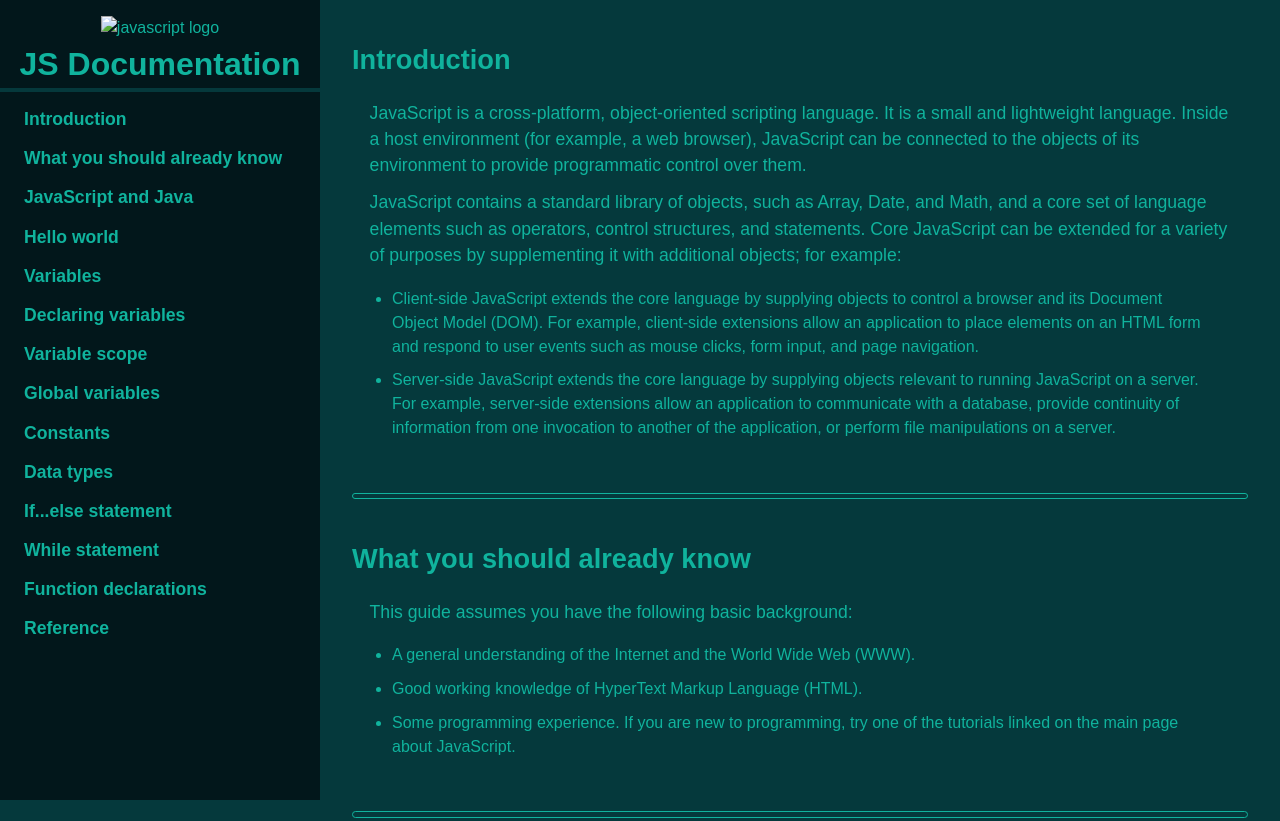
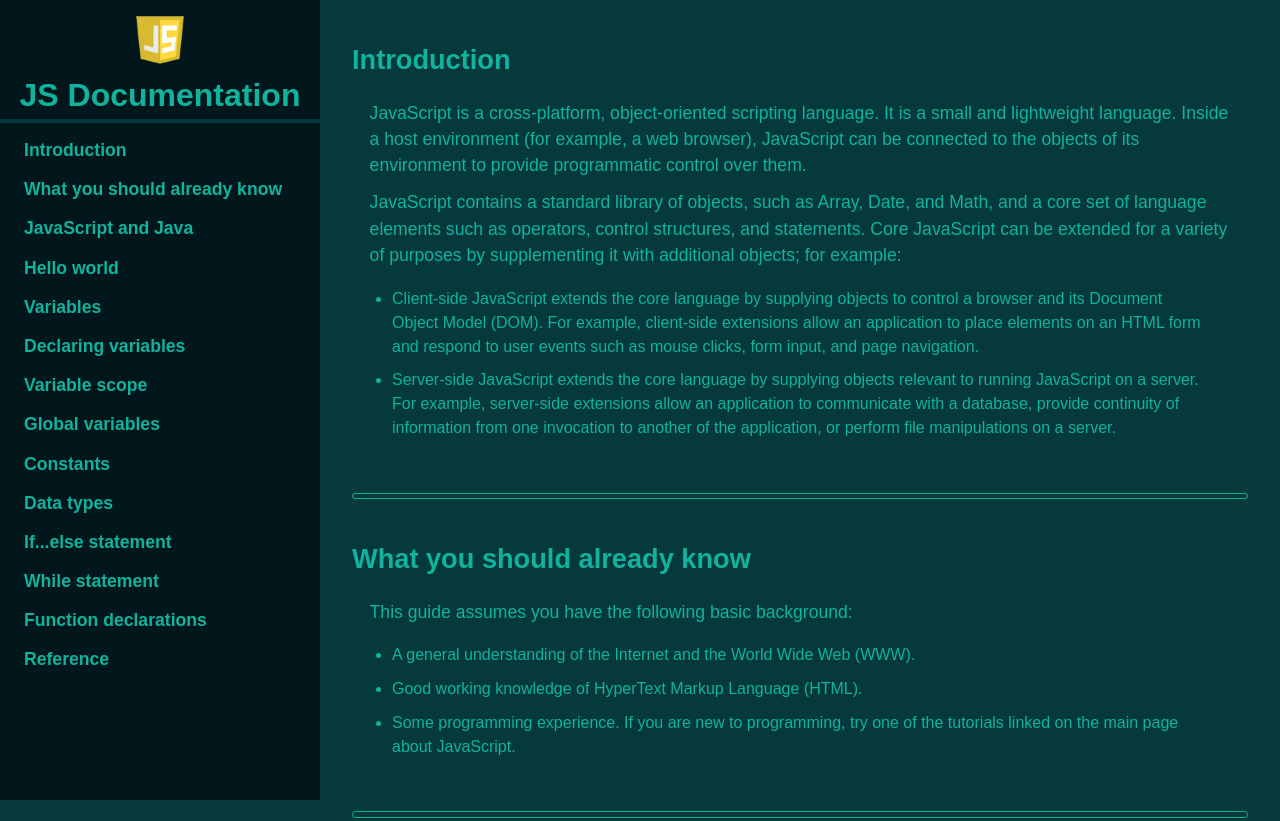
Before and after one commit to sybrenkeizer/fcc-technical-documentation-page, a plain HTML site: page index.html in a window 1280 px wide. Shown: the top 821 px of the page. Drawn offline with Linux system fonts and the light colour scheme.

Commit message:
fixed name in directory and path in css

```diff
--- a/index.html
+++ b/index.html
@@ -20,7 +20,7 @@
     <!-- 1 NAVIGATION -->
     <nav class="nav" id="navbar">
         <div class="nav__head">
-            <img class="logo nav__logo" src="image/javascript_logo.png" alt="javascript logo">
+            <img class="logo nav__logo" src="img/javascript-logo.png" alt="javascript logo">
             <h1 class="nav__header">JS Documentation</h1>
         </div>
         <label class="nav__toggle">
```
Also changed, not shown: img/javascript-logo.png (renamed from image/javascript-logo.png).
